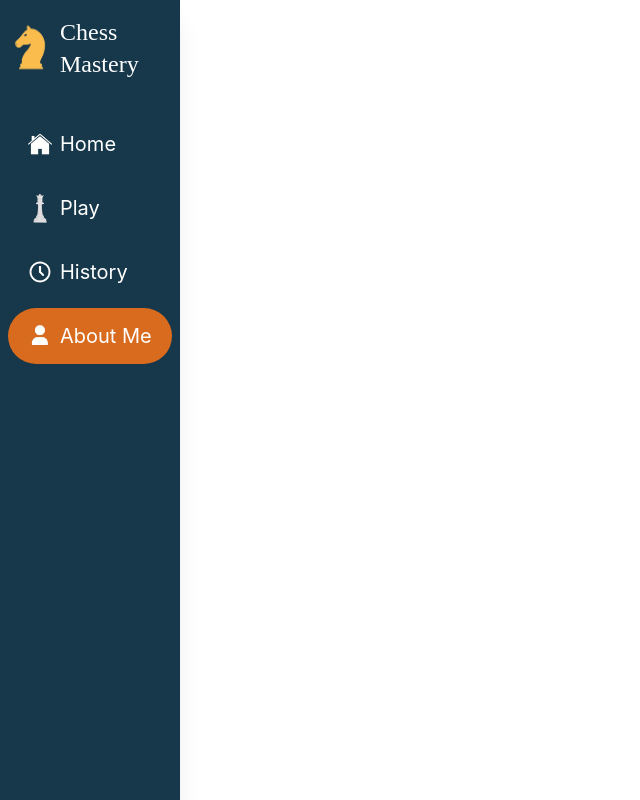
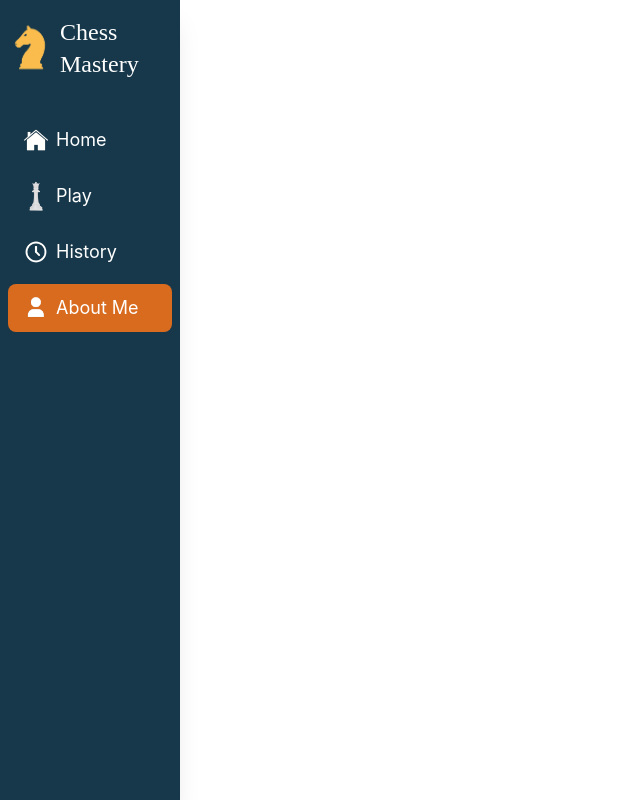
Before and after one commit to rameenali19/Chess-Game, a React (Vite) app: page /aboutMe in a window 1280 px wide. Shown: the whole page, without its empty margins (0-640 px from the left). Built offline with nearby package versions, Linux system fonts and the light colour scheme.

Commit message:
Design changes

```diff
--- a/src/Components/HistoryButton.jsx
+++ b/src/Components/HistoryButton.jsx
@@ -1,15 +1,15 @@
 import { Navigate, useNavigate } from "react-router-dom";
 
-function HistoryButton({ id }) {
+function HistoryButton({ game }) {
   const navigate = useNavigate();
   return (
-    <div
-      onClick={() => {
-        navigate(`/game/${id}`)
-      }}
-      className=" bg-amber-200 h-20 w-3xl flex items-center text-2xl"
-    >
-      <span className="hover:cursor-pointer mx-7">Game # {id}</span>
+    <div className=" bg-[#FFF7EA] shadow-sm border border-[#E8DCC7]
+        px-6 hover:shadow-md hover:-translate-y-0.5 transition h-20 w-full
+         max-w-4xl flex items-center text-xl rounded-lg" >
+
+      <span className="hover:cursor-pointer mx-7 font-inter text-xl
+       text-[#17384A] font-semibold">Game # {game.id}</span>
+
     </div>
   )
 }
--- a/src/Components/NavBar.jsx
+++ b/src/Components/NavBar.jsx
@@ -16,23 +16,23 @@ function NavBar() {
         </div>
       </div>
 
-      <div className="flex flex-col mt-5 gap-2 px-2 font-inter text-xl">
+      <div className="flex flex-col mt-5 gap-2 px-2 font-inter text-lg">
 
         <NavLink
           to="/"
           className={({ isActive }) =>
 
-            `flex items-center px-3 py-3 hover:rounded-full  active:bg-white
+            `flex items-center px-3 py-2 hover:rounded-lg  active:bg-white
           transition-all duration-200 active:text-[#D96B1E]
           ${isActive
               ?
-              "bg-[#D96B1E] text-white rounded-full"
+              "bg-[#D96B1E] text-white rounded-lg"
               : "hover:bg-[#21485C]"
             }
           `}
         >
           <img src="/white-home.png" alt="Clock Image"
-            className="w-8 h-8 mx-1"
+            className="w-8 h-8 mr-1"
           ></img>
 
           Home
@@ -42,17 +42,17 @@ function NavBar() {
           to="/game"
           className={({ isActive }) =>
 
-            `flex items-center px-3 py-3 hover:rounded-full  active:bg-white
+            `flex items-center px-3 py-2 hover:rounded-lg  active:bg-white
           transition-all duration-200 active:text-[#D96B1E]
           ${isActive
               ?
-              "bg-[#D96B1E] text-white rounded-full"
+              "bg-[#D96B1E] text-white rounded-lg"
               : "hover:bg-[#21485C]"
             }
           `}
         >
           <img src="/white-piece-navbar.png" alt="Clock Image"
-            className="w-8 h-8 mx-1"
+            className="w-8 h-8 mr-1"
           ></img>
 
           Play
@@ -62,17 +62,17 @@ function NavBar() {
           to="/history"
           className={({ isActive }) =>
 
-            `flex items-center px-3 py-3 hover:rounded-full  active:bg-white
+            `flex items-center px-3 py-2 hover:rounded-lg  active:bg-white
           transition-all duration-200 active:text-[#D96B1E]
           ${isActive
               ?
-              "bg-[#D96B1E] text-white rounded-full"
+              "bg-[#D96B1E] text-white rounded-lg"
               : "hover:bg-[#21485C]"
             }
           `}
         >
           <img src="/white-clock.png" alt="Clock Image"
-            className="w-8 h-8 mx-1"
+            className="w-8 h-8 mr-1"
           ></img>
 
           History
@@ -83,17 +83,17 @@ function NavBar() {
 
           className={({ isActive }) =>
 
-            `flex items-center  px-3 py-3 hover:rounded-full  active:bg-white
+            `flex items-center  px-3 py-2 hover:rounded-lg  active:bg-white
           transition-all duration-200 active:text-[#D96B1E]
           ${isActive
               ?
-              "bg-[#D96B1E] text-white rounded-full"
+              "bg-[#D96B1E] text-white rounded-lg"
               : "hover:bg-[#21485C]"
             }
           `}
         >
           <img src="/white-person.png" alt="Clock Image"
-            className="w-8 h-8 mx-1"
+            className="w-8 h-8 mr-1"
           ></img>
 
           About Me
--- a/src/Pages/GamePage.jsx
+++ b/src/Pages/GamePage.jsx
@@ -10,12 +10,12 @@ function GamePage() {
   const { id } = useParams();
 
   return (
-    <div className="bg-[rgb(248,240,225)] min-h-screen flex justify-around">
+    <div className="bg-[rgb(248,240,225)] min-h-screen ">
 
       <NavBar />
       <div>
 
-        <div className="flex justify-center">
+        <div className="ml-100 p-10">
           <div>{
             isStaleMate ? "Stalemate!" : (
               checkMate ? (turn === "White" ? "CheckMate! Black Wins"
--- a/src/Pages/HistoryPage.jsx
+++ b/src/Pages/HistoryPage.jsx
@@ -25,18 +25,19 @@ function HistoryPage() {
   }, [])
 
   return (
-    <div className="bg-[rgb(248,240,225)] min-h-screen flex justify-around">
+    <div className="bg-[rgb(248,240,225)] min-h-screen ">
 
       <NavBar />
 
-      <div>
+      <main className="ml-52 p-10">
 
-        <div className="flex justify-between items-center my-10 mx-15 ">
+        <div className="flex justify-between items-center mb-10  ">
 
-          <h1 className="text-3xl font-semibold">Game History</h1>
+          <h1 className="text-3xl font-semibold text-[#17384A] font-cormorant">Game History</h1>
 
           <button className="bg-amber-600 text-[rgb(248,240,225)] px-5 py-2 rounded-lg
-        hover:cursor-pointer hover:text-amber-600 hover:bg-[rgb(248,240,225)] font-inter transition-all duration-200"
+        hover:cursor-pointer hover:text-amber-600 hover:bg-[rgb(248,240,225)] font-inter
+        transition-all duration-200 hover:ring-2 hover:ring-amber-600"
 
             onClick={() => { createGame() }} >
 
@@ -45,13 +46,13 @@ function HistoryPage() {
           </button>
         </div>
 
-        <div className="flex flex-col gap-4 mx-6">
+        <div className="flex flex-col gap-2">
           {
             games.map((game) => {
               return (
                 < div key={game.id}>
                   <HistoryButton
-                    id={game.id} />
+                    game={game} />
                 </div>
               )
             })
@@ -59,7 +60,7 @@ function HistoryPage() {
 
         </div>
 
-      </div>
+      </main>
 
     </div>
   )
```
